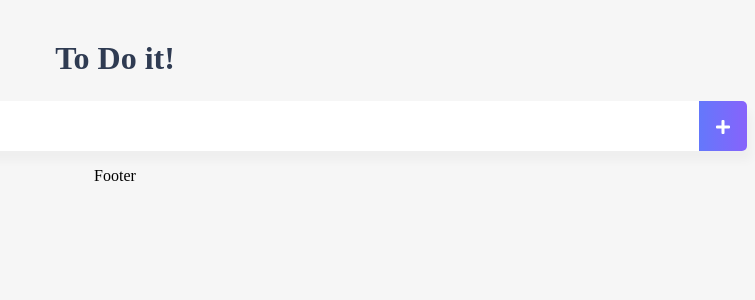
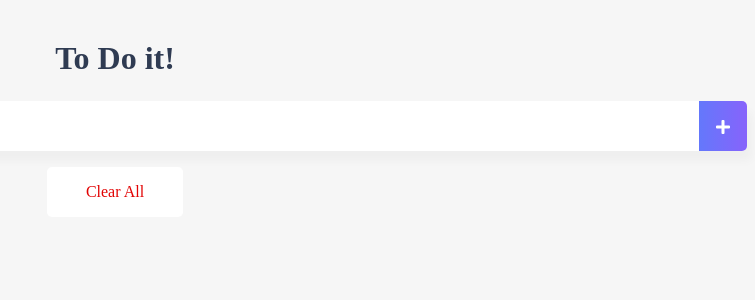
Before and after one commit to DevelopJKong/inflearn-vue-level2, a Vue app: page / in a window 1280 px wide. Shown: the top 300 px of the page, without its empty margins (525-1280 px from the left). Built offline with nearby package versions, Linux system fonts and the light colour scheme.

Commit message:
[리팩토링] 할 일 목록 표시 기능 완료

```diff
--- a/package.json
+++ b/package.json
@@ -15,9 +15,11 @@
    "devDependencies": {
       "@babel/core": "^7.12.16",
       "@babel/eslint-parser": "^7.12.16",
+      "@rushstack/eslint-patch": "^1.2.0",
       "@vue/cli-plugin-babel": "~5.0.0",
       "@vue/cli-plugin-eslint": "~5.0.0",
       "@vue/cli-service": "~5.0.0",
+      "@vue/eslint-config-prettier": "^7.1.0",
       "eslint": "^8.36.0",
       "eslint-config-prettier": "^8.7.0",
       "eslint-config-standard": "^17.0.0",
--- a/src/components/TodoFooter.vue
+++ b/src/components/TodoFooter.vue
@@ -1,8 +1,29 @@
 <template>
-   <footer>Footer</footer>
+   <footer class="clearAllContainer">
+      <span class="clearAllBtn" v-on:click="clearTodo">Clear All</span>
+   </footer>
 </template>
 <script lang="js">
-console.log('hello');
-export default {};
+export default {
+   methods: {
+      clearTodo: function () {
+         localStorage.clear();
+      }
+   }
+};
 </script>
-<style></style>
+<style scoped>
+.clearAllContainer {
+   width: 8.5rem;
+   height: 50px;
+   line-height: 50px;
+   background-color: white;
+   border-radius: 5px;
+   margin: 0 auto;
+}
+
+.clearAllBtn {
+   color: #e20303;
+   display: block;
+}
+</style>
--- a/src/components/TodoHeader.vue
+++ b/src/components/TodoHeader.vue
@@ -6,7 +6,6 @@
 </template>
 <script lang="js">
 // JavaScript
-console.log("todo header");
 export default {};
 </script>
 <style scoped>
--- a/src/components/TodoInput.vue
+++ b/src/components/TodoInput.vue
@@ -1,9 +1,9 @@
 <!-- ! HTML -->
 <template>
-   <div class="input-box shadow">
+   <div class="inputBox shadow">
       <input type="text" v-model="newTodoItem" />
-      <span class="add-container">
-         <i class="fas fa-plus add-btn" v-on:click="addTodo"></i>
+      <span class="addContainer">
+         <i class="fas fa-plus addBtn" v-on:click="addTodo"></i>
       </span>
    </div>
 </template>
@@ -35,20 +35,20 @@ input:focus {
    outline: none;
 }
 
-.input-box {
+.inputBox {
    background-color: white;
    height: 50px;
    line-height: 50px;
    border-radius: 5px;
 }
 
-.input-box input {
+.inputBox input {
    width: 80%;
    border-style: none;
    font-size: 0.9rem;
 }
 
-.add-container {
+.addContainer {
    float: right;
    background: linear-gradient(to right, #6478fb, #8763fb);
    display: block;
@@ -56,7 +56,7 @@ input:focus {
    border-radius: 0 5px 5px 0;
 }
 
-.add-btn {
+.addBtn {
    color: white;
    vertical-align: middle;
 }
--- a/src/components/TodoList.vue
+++ b/src/components/TodoList.vue
@@ -2,9 +2,13 @@
    <div>
       <ul>
          <li v-for="(todoItem, index) in todoItems" v-bind:key="todoItem" class="shadow">
-            <i class="check-btn fas fa-check" v-on:click="($event) => console.log($event)"></i>
-            {{ todoItem.item }}
-            <span class="remove-btn" v-on:click="removeTodo(todoItem, index)">
+            <i
+               class="checkBtn fas fa-check"
+               v-bind:class="{ checkBtnCompleted: todoItem.completed }"
+               v-on:click="toggleCompleted(todoItem, index)"
+            ></i>
+            <span v-bind:class="{ textCompleted: todoItem.completed }">{{ todoItem.item }}</span>
+            <span class="removeBtn" v-on:click="removeTodo(todoItem, index)">
                <i class="fas fa-trash-alt"></i>
             </span>
          </li>
@@ -31,8 +35,9 @@ export default {
             localStorage.removeItem(item);
             this.todoItems.splice(index,1);
         },
-        toggleCompleted: function (item) {
+        toggleCompleted: function (item,index) {
             item.completed = !item.completed;
+            localStorage.removeItem(item.item);
             localStorage.setItem(item.item, JSON.stringify(item));
         }
 
@@ -56,19 +61,19 @@ li {
    background: white;
    border-radius: 5px;
 }
-.check-btn {
+.checkBtn {
    line-height: 45px;
    color: #62acde;
    margin-right: 5px;
 }
-.check-btn-completed {
+.checkBtnCompleted {
    color: #b3adad;
 }
-.text-completed {
+.textCompleted {
    text-decoration: line-through;
    color: #b3adad;
 }
-.remove-btn {
+.removeBtn {
    margin-left: auto;
    color: #de4343;
 }
```
Also changed, not shown: 2 other files (tests, documents, lock files or other folders).
